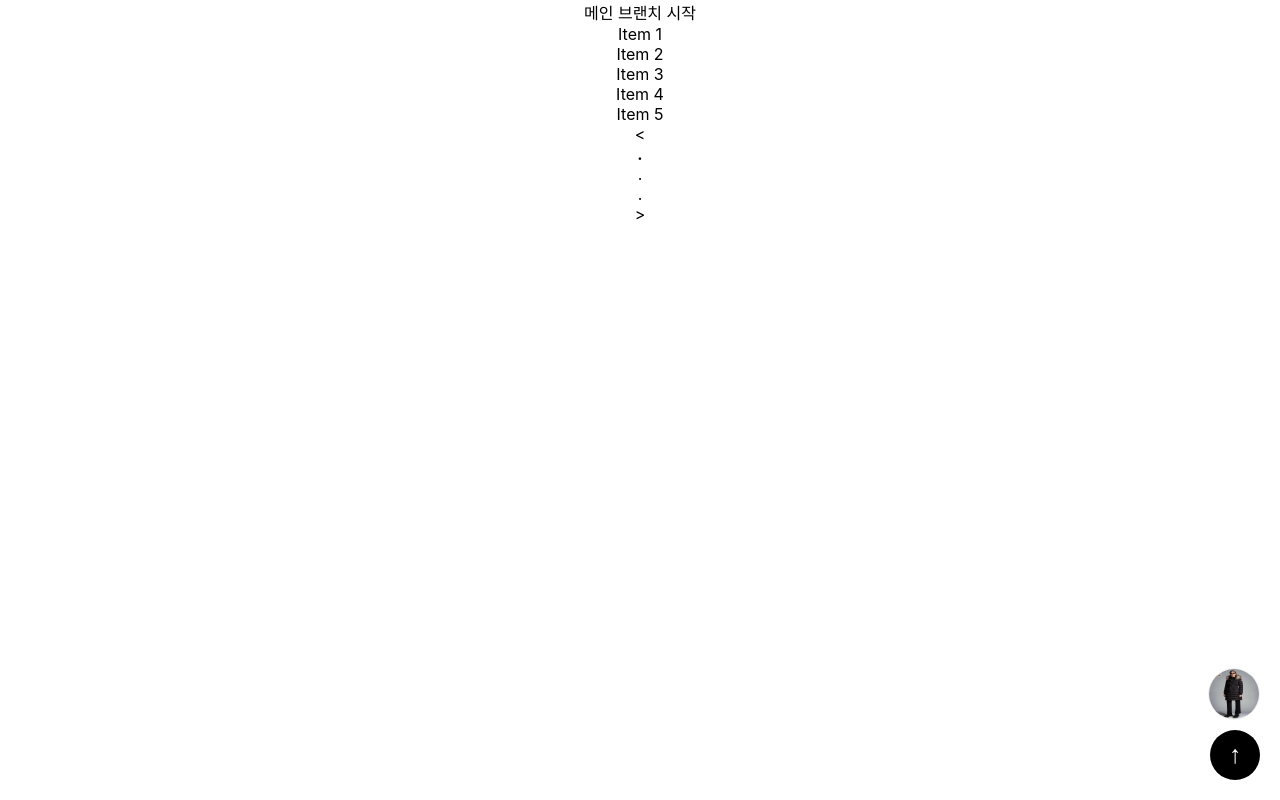
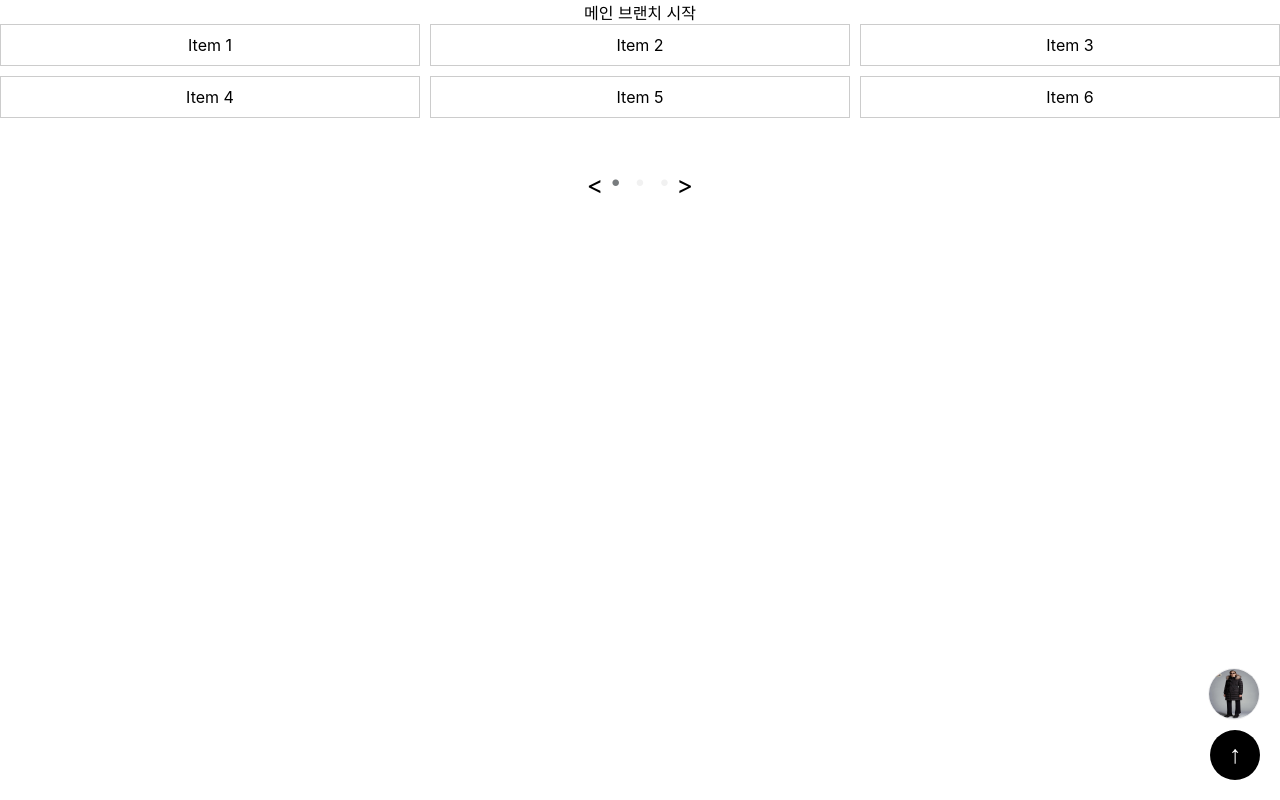
Before and after one commit to SuperCodingFullStack/FrontEndProject-1st, a React (Create React App) app: page / in a window 1280 px wide. Built offline with nearby package versions, Linux system fonts and the light colour scheme.

Commit message:
긴급 공수 세부적 구현과 영역 출력 css 조정

```diff
--- a/src/components/Btn/EmergencyAirbornePageBtn/EmergencyAirbornePageBtn.css
+++ b/src/components/Btn/EmergencyAirbornePageBtn/EmergencyAirbornePageBtn.css
@@ -0,0 +1,42 @@
+.pagination {
+  display: flex; /* 자식 요소들을 플렉스 컨테이너로 만들고, 자식들을 가로 또는 세로로 정렬할 수 있게 함 */
+  align-items: center; /* 플렉스 아이템(자식들)을 세로축 기준으로 중앙에 정렬 */
+  justify-content: center; /* 플렉스 아이템을 가로축 기준으로 중앙에 정렬 */
+  flex-direction: row; /* 플렉스 아이템들을 가로로 배치 (row는 기본값이지만 명시적으로 설정) */
+  font-size: 25px;
+}
+
+.pagination .dot {
+  margin: 0 5px; /* 각 마침표 사이에 좌우로 5px의 간격을 줌 */
+  margin-bottom: 33px;
+  display: inline-block; /* 각 마침표를 개행 없이 한 줄로 배치할 수 있게 함 */
+  font-weight: normal; /* 마침표의 기본 글자 굵기를 '보통'으로 설정 */
+  font-size: 50px; /* 마침표의 글자 크기를 50px로 설정 (마침표 크기를 크게 함) */
+  color: rgb(241, 241, 241); /* 마침표의 색상을 밝은 회색으로 설정 */
+}
+
+.pagination .active {
+  color: rgb(
+    120,
+    124,
+    126
+  ); /* 활성화된 (현재 페이지를 나타내는) 마침표의 색상을 어두운 회색으로 설정 */
+}
+
+.pagination > div {
+  cursor: pointer; /* 마우스 커서를 올렸을 때 커서가 '포인터(손가락 모양)'로 바뀌도록 함, 클릭 가능한 요소임을 시각적으로 나타냄 */
+}
+
+/* 뿌려지는 객체를 3개씩 2줄로 */
+.items {
+  display: grid; /* 그리드 레이아웃 사용 */
+  grid-template-columns: repeat(3, 1fr); /* 3개의 열을 균등한 크기로 설정 */
+  gap: 10px; /* 아이템 간의 간격 설정 (필요에 따라 조정 가능) */
+  margin-bottom: 20px; /* 아이템 리스트와 페이지네이션 사이의 여백 */
+}
+
+.items div {
+  text-align: center; /* 각 아이템을 가운데 정렬 */
+  padding: 10px; /* 아이템 내에 여백 설정 */
+  border: 1px solid #ccc; /* 각 아이템에 경계선을 추가 */
+}
--- a/src/components/Btn/EmergencyAirbornePageBtn/EmergencyAirbornePageBtn.js
+++ b/src/components/Btn/EmergencyAirbornePageBtn/EmergencyAirbornePageBtn.js
@@ -1,4 +1,5 @@
 import React, { useState } from "react";
+import "./EmergencyAirbornePageBtn.css";
 
 const EmergencyAirbornePageBtn = () => {
   // 긴급공수에서 사용하는 해당 컴포넌트의 이동하는 버튼
@@ -20,7 +21,7 @@ const EmergencyAirbornePageBtn = () => {
   ];
   // 더미 객체 데이터 items
 
-  const itemsPerPage = 5;
+  const itemsPerPage = 6;
   // 한페이지당 출력할 컴포넌트의 수
 
   const totalPages = Math.ceil(items.length / itemsPerPage);
@@ -62,6 +63,7 @@ const EmergencyAirbornePageBtn = () => {
         {getPageItems().map((item, index) => (
           <div key={index}>{item.name}</div>
         ))}
+        {/* 해당 메소드를 이용해 현재 페이지의 해당하는 객체들만? 가져와서 화면에 뿌린다. */}
       </div>
 
       <div className="pagination">
@@ -73,9 +75,8 @@ const EmergencyAirbornePageBtn = () => {
           <div
             key={i}
             onClick={() => handlePageClick(i + 1)}
-            // 인덱스 +1 이 페이지 넘버이므로 이렇게 설정
-            style={{ fontWeight: pageNum === i + 1 ? "bold" : "normal" }}
-            // 해당 페이지 넘버일 경우 이 곳에 굵게 표시를 한다.
+            className={`dot ${pageNum === i + 1 ? "active" : ""}`}
+            // 페이지 넘버가 현재 페이지와 일치하면 'active' 클래스 추가
           >
             .
           </div>
--- a/src/components/Btn/FixedTopMoveBtn/FixedTopMoveBtn.js
+++ b/src/components/Btn/FixedTopMoveBtn/FixedTopMoveBtn.js
@@ -5,8 +5,8 @@ const FixedTopMoveBtn = () => {
   const ScrollToTop = () => {
     window.scrollTo({
       top: 0,
-      behavior: "smooth", // 부드럽게 스크롤
-      //  behavior: "auto" // 그냥 빠르게 순간이동
+      // behavior: "smooth", // 부드럽게 스크롤
+      behavior: "auto", // 그냥 빠르게 순간이동
     });
   };
   return (
```
